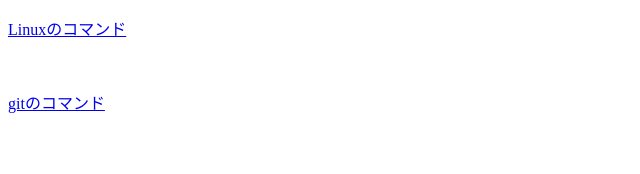
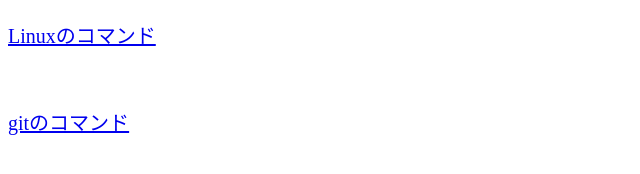
Before and after one commit to A0san/GitHub1, a plain HTML site: page index.html in a window 1280 px wide. Shown: the whole page, without its empty margins (0-640 px from the left). Drawn offline with Linux system fonts and the light colour scheme.

Commit message:
stylesheet適用

```diff
--- /dev/null
+++ b/index.css
@@ -0,0 +1,3 @@
+p{
+    font-size: 20px;
+}
--- a/index.html
+++ b/index.html
@@ -4,6 +4,7 @@
     <meta charset="UTF-8">
     <meta name="viewport" content="width=device-width, initial-scale=1.0">
     <title>Document</title>
+    <link rel="stylesheet" href="index.css">
 </head>
 <body>
 
```
